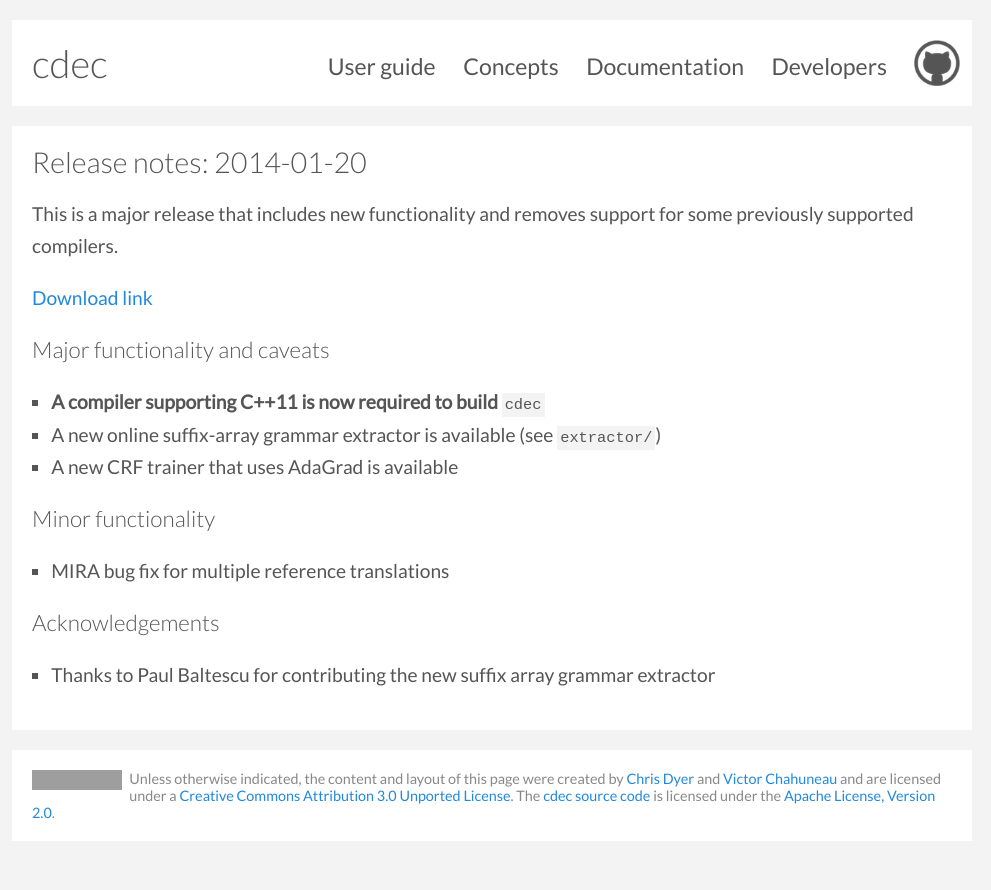
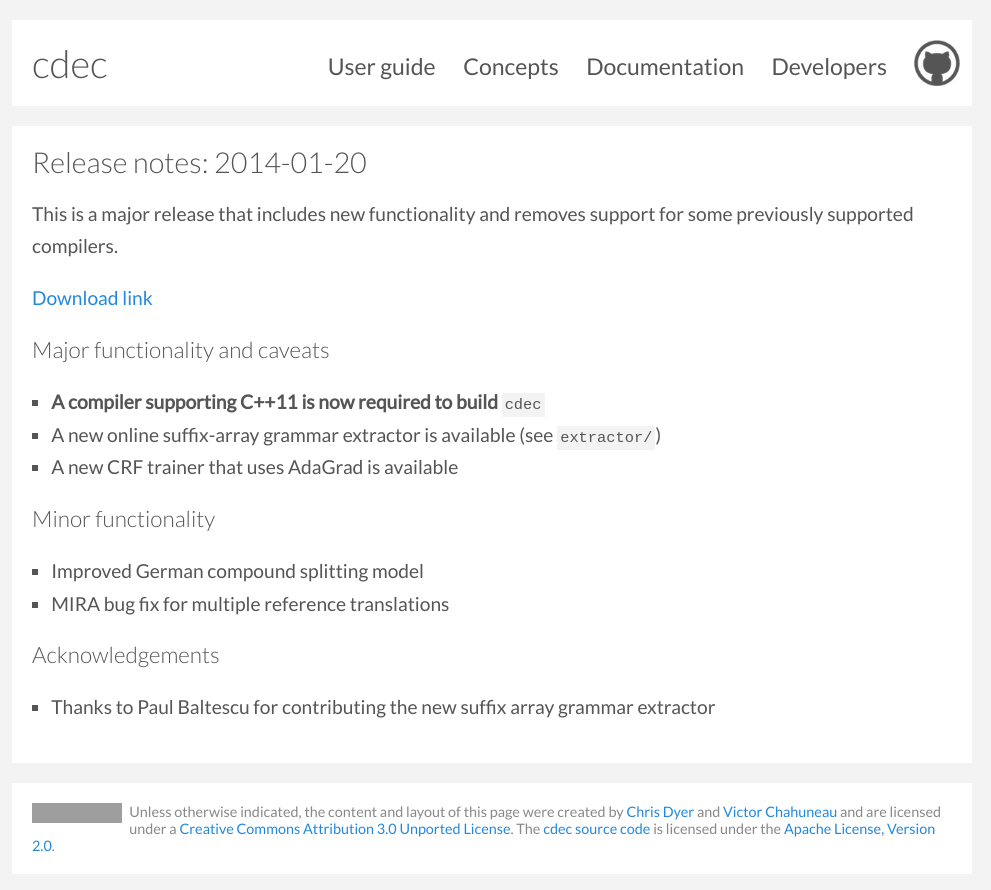
Before and after one commit to cdec/cdec.github.com, a Jekyll site: the page built from releases/rel-2014-01-20.md, in a window 1280 px wide. Shown: the top 890 px of the page, without its empty margins (148-1139 px from the left). Built offline with Jekyll 4.4.1, drawn with Linux system fonts in a browser that asks for light colours; some web fonts are replaced; Markdown is read by kramdown in place of the engine named in the settings; grey boxes are pictures that could not be loaded.

Commit message:
release note

```diff
--- a/releases/rel-2014-01-20.md
+++ b/releases/rel-2014-01-20.md
@@ -16,6 +16,7 @@ This is a major release that includes new functionality and removes support for
 
 ### Minor functionality
 
+ * Improved German compound splitting model
  * MIRA bug fix for multiple reference translations
 
 ### Acknowledgements
```
